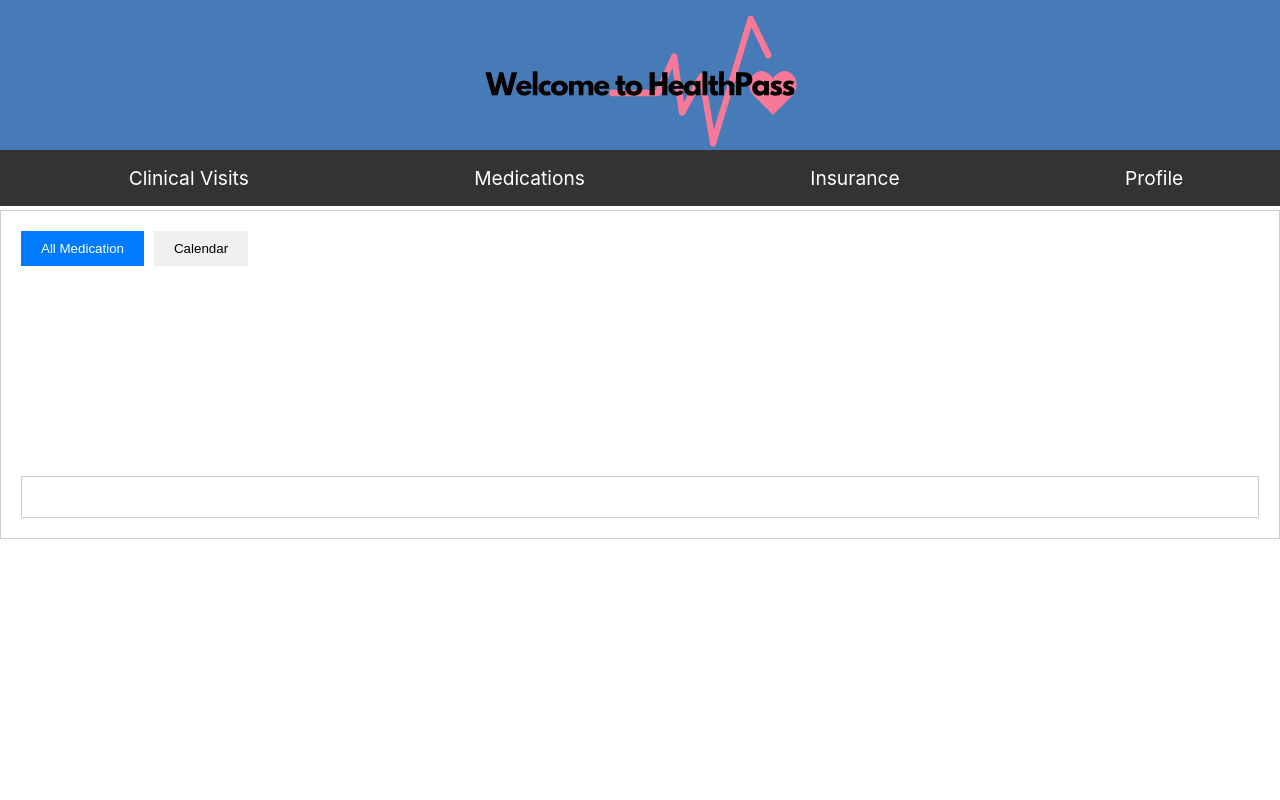
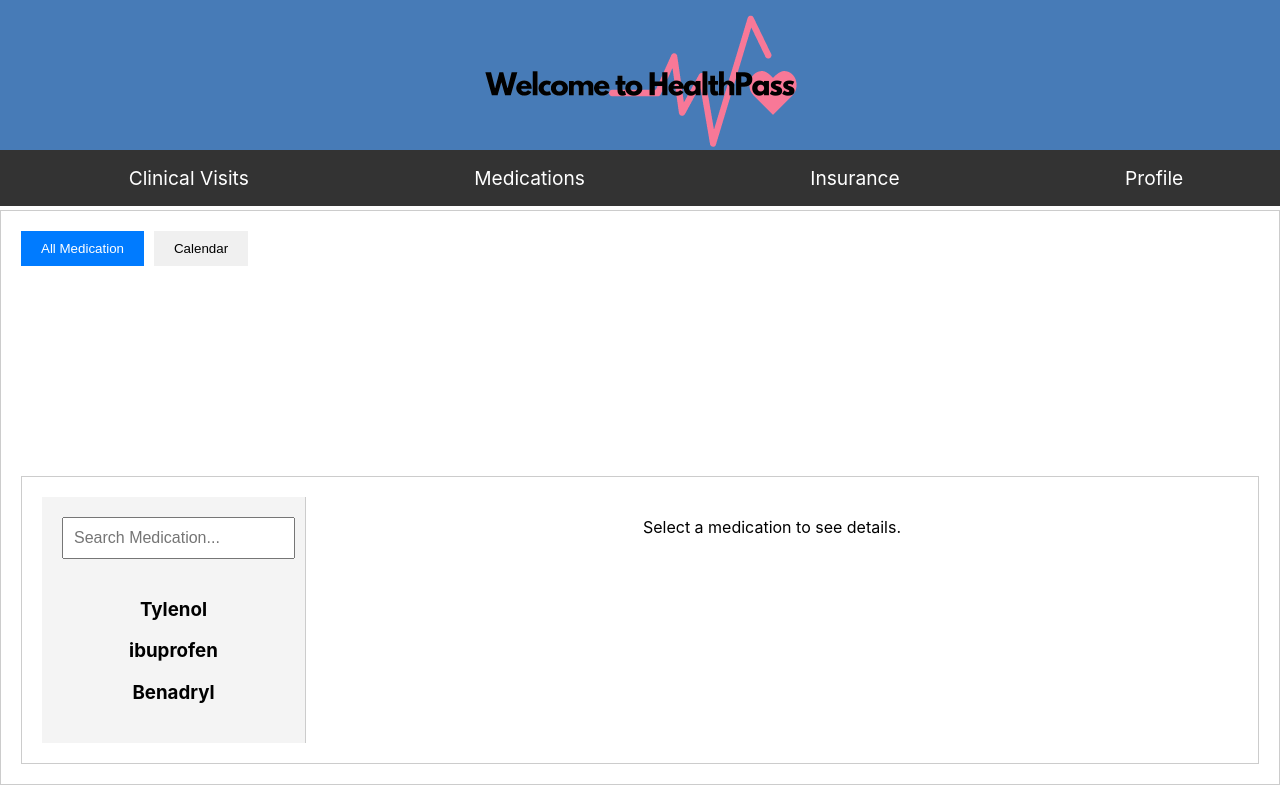
Before and after one commit to violinmeiling/myhealthpassport, a React (Create React App) app: page /medications in a window 1280 px wide. Built offline with nearby package versions, Linux system fonts and the light colour scheme.

Commit message:
finished medication search view

```diff
--- a/src/Medications.css
+++ b/src/Medications.css
@@ -24,3 +24,29 @@ button.active {
   border: 1px solid #ccc;
   background-color: #fff;
 }
+.medication-view {
+  display: flex; /* Ensure left and right panels are side by side */
+  height: 100%; /* Adjust height as needed */
+}
+
+.left-panel {
+  width: 20%;
+  padding: 20px;
+  background-color: #f4f4f4;
+  border-right: 1px solid #ccc;
+  overflow-y: auto;
+}
+
+.right-panel {
+  width: 80%;
+  padding: 20px;
+  overflow-y: auto;
+}
+
+/* Other styles */
+input[type="text"] {
+  width: 93.7%;
+  padding: 10px;
+  margin-bottom: 20px;
+  font-size: 16px;
+}
--- a/src/Medications.js
+++ b/src/Medications.js
@@ -69,9 +69,9 @@ const AllMedication = () => {
     med.name.toLowerCase().includes(searchQuery.toLowerCase())
   );
 
-  <div className="medication-view">
-    <h2>All Medication</h2>
-    <div className="left-panel">
+  return (
+    <div className="medication-view">
+      <div className="left-panel">
         {/* Search bar */}
         <input
           type="text"
@@ -85,7 +85,6 @@ const AllMedication = () => {
           {filteredMedication.map((medication) => (
             <div key={medication.id} className="medication-box" onClick={() => handleMedicationClick(medication)}>
               <h3>{medication.name}</h3>
-              <p>{medication.description}</p>
             </div>
           ))}
         </div>
@@ -96,14 +95,17 @@ const AllMedication = () => {
         {selectedMedication ? (
           <div className="medication-details">
             <h2>{selectedMedication.name}</h2>
-            <p>{selectedMedication.details}</p>
+            <p>Intended use: {selectedMedication.intended_use}</p>
+            <p>Dosage: {selectedMedication.dosage}</p>
+            <p>Frequency: {selectedMedication.frequency} times a day</p>
+            <p>Duration: {selectedMedication.duration} days</p>
           </div>
         ) : (
           <div className="medication-placeholder">Select a medication to see details.</div>
         )}
       </div>
-  </div>
-};
+    </div>
+  );};
 
 // Template for Calendar view
 const CalendarView = () => (
```
